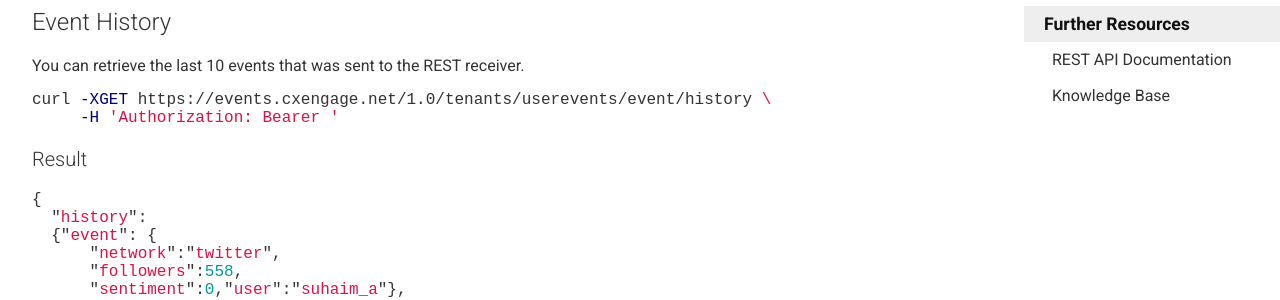
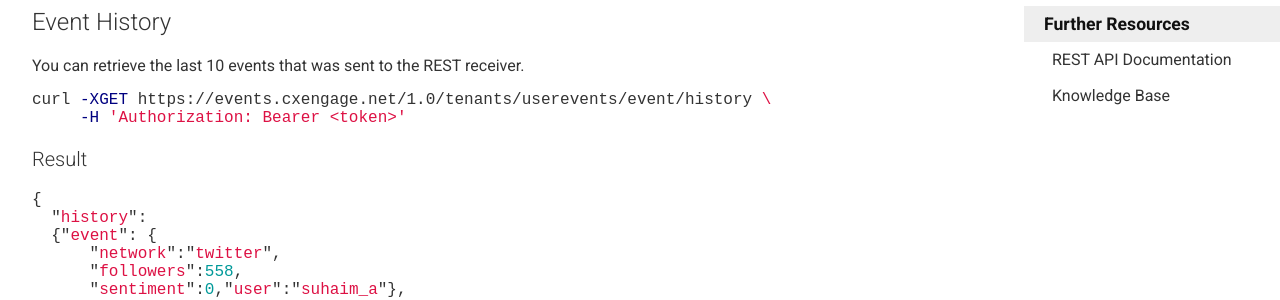
Before and after one commit to ianbishop/userevents.github.io, a Jekyll site: the page built from docs/custom-events.md, in a window 1280 px wide. Shown: the part 926-1226 px from the top of the page. Built offline with Jekyll 4.4.1, drawn with Linux system fonts in a browser that asks for light colours; Markdown is read by kramdown in place of the engine named in the settings.

Commit message:
Update custom-events.md

```diff
--- a/docs/custom-events.md
+++ b/docs/custom-events.md
@@ -55,7 +55,7 @@ You can retrieve the last 10 events that was sent to the REST receiver.
 
 {% highlight bash %}
 curl -XGET https://events.cxengage.net/1.0/tenants/userevents/event/history \
-     -H 'Authorization: Bearer {{token}}'
+     -H 'Authorization: Bearer <token>'
 {% endhighlight %}
 
 ### Result
```
